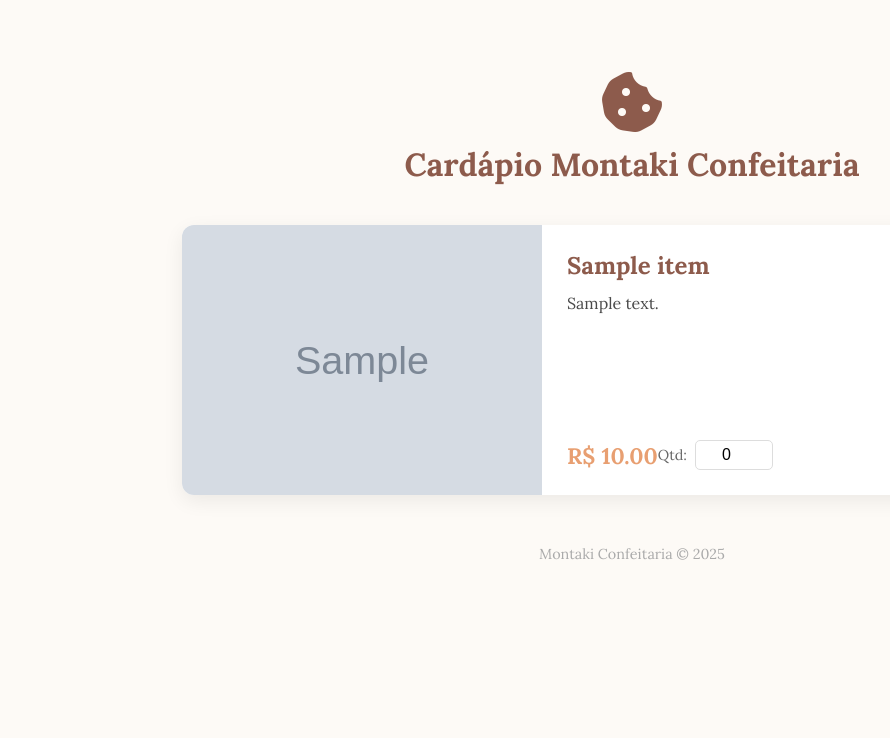
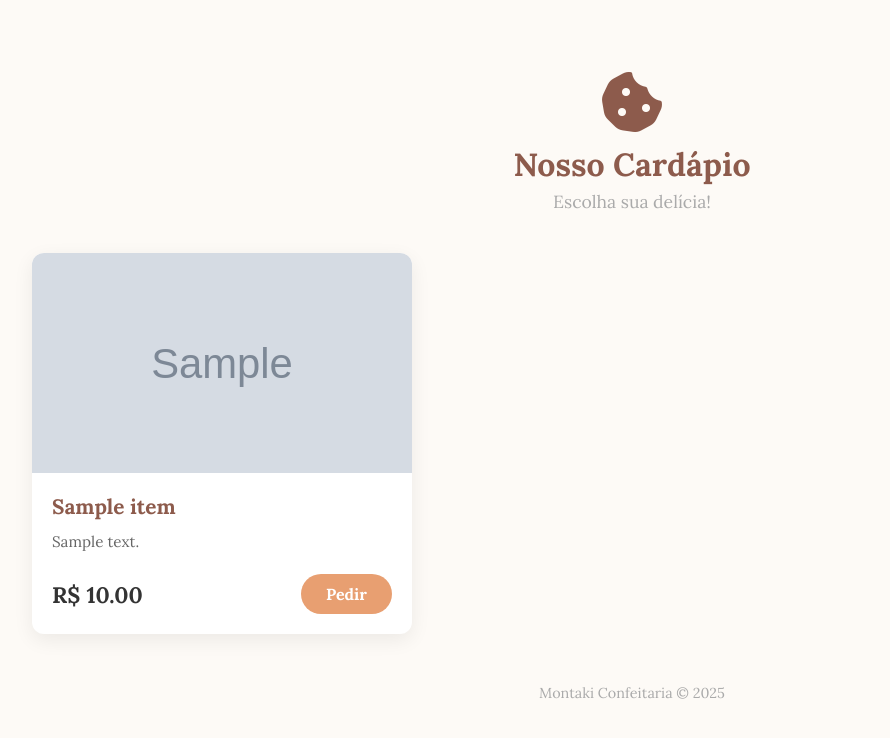
Before and after one commit to alexsvl2/montaki_agenda, a Flask app: page /cardapio/publico in a window 1280 px wide. Shown: the top 738 px of the page, without its empty margins (8-898 px from the left). Run offline with Flask 3, Linux system fonts and the light colour scheme; tables that the repository leaves empty hold one stand-in row (values such as "Sample post"); grey boxes marked "Sample" are stand-in pictures.

Commit message:
Redesenha a página do cardápio público com layout de cards

```diff
--- a/static/css/style.css
+++ b/static/css/style.css
@@ -499,6 +499,126 @@ input:checked + .slider:before {
     font-size: 1.2em;
 }
 
+/* ================================================== */
+/* === NOVOS ESTILOS PARA CARDÁPIO PÚBLICO (CARDS) === */
+/* ================================================== */
+
+.public-menu-body {
+    background-color: #fdfaf6;
+    font-family: 'Lora', serif;
+    color: #4a4a4a;
+}
+
+.public-menu-container {
+    width: 100%;
+    max-width: 1200px;
+    margin: 40px auto;
+    padding: 20px;
+}
+
+.public-menu-header {
+    text-align: center;
+    margin-bottom: 40px;
+}
+
+.public-menu-header .logo-icon {
+    font-size: 4em;
+    color: #8d5b4c;
+}
+
+.public-menu-header h1 {
+    color: #8d5b4c;
+    margin: 10px 0 5px 0;
+}
+
+.public-menu-header p {
+    font-size: 1.1em;
+    color: #aaa;
+    margin: 0;
+}
+
+.cardapio-grid-publico {
+    display: grid;
+    /* Cria colunas que se ajustam, com um tamanho mínimo de 300px */
+    grid-template-columns: repeat(auto-fill, minmax(300px, 1fr));
+    gap: 30px;
+}
+
+.item-card-publico {
+    background-color: #fff;
+    border-radius: 12px;
+    box-shadow: 0 6px 20px rgba(0,0,0,0.07);
+    overflow: hidden;
+    display: flex;
+    flex-direction: column; /* Coloca a imagem em cima e o texto embaixo */
+    transition: transform 0.2s, box-shadow 0.2s;
+}
+.item-card-publico:hover {
+    transform: translateY(-5px);
+    box-shadow: 0 10px 25px rgba(0,0,0,0.1);
+}
+
+.item-photo-publico {
+    width: 100%;
+    height: 220px; /* Altura fixa para a imagem */
+    object-fit: cover; /* Garante que a imagem preencha o espaço sem distorcer */
+}
+
+.item-details-publico {
+    padding: 20px;
+    display: flex;
+    flex-direction: column;
+    flex-grow: 1; /* Faz esta área crescer para ocupar o espaço */
+}
+
+.item-details-publico h3 {
+    margin: 0 0 10px 0;
+    color: #8d5b4c;
+    font-size: 1.3em;
+}
+
+.item-details-publico p {
+    margin: 0 0 20px 0;
+    font-size: 0.95em;
+    line-height: 1.6;
+    flex-grow: 1; /* Empurra o rodapé para o final do card */
+    color: #666;
+}
+
+.item-footer-publico {
+    display: flex;
+    justify-content: space-between;
+    align-items: center;
+    margin-top: auto; /* Garante que o rodapé fique no final */
+}
+
+.item-price-publico {
+    font-size: 1.4em;
+    font-weight: bold;
+    color: #333;
+}
+
+.btn-pedir {
+    background-color: #e89f71;
+    color: white;
+    padding: 10px 25px;
+    border-radius: 20px;
+    text-decoration: none;
+    font-weight: bold;
+    transition: background-color 0.2s;
+}
+
+.btn-pedir:hover {
+    background-color: #d18e64;
+}
+
+.public-menu-footer {
+    text-align: center;
+    margin-top: 50px;
+    color: #aaa;
+    font-size: 0.9em;
+}
+
 /* MOBILE */
 @media (max-width: 768px) {
     /* ... (outras regras mobile) ... */
--- a/templates/cardapio_publico.html
+++ b/templates/cardapio_publico.html
@@ -12,22 +12,20 @@
     <div class="public-menu-container">
         <header class="public-menu-header">
             <i class="fas fa-cookie-bite logo-icon"></i>
-            <h1>Cardápio Montaki Confeitaria</h1>
+            <h1>Nosso Cardápio</h1>
+            <p>Escolha sua delícia!</p>
         </header>
 
-        <main class="public-menu-grid">
+        <main class="cardapio-grid-publico">
             {% for item in itens %}
-            <div class="public-item-card">
-                <img src="{{ url_for('static', filename='uploads/' + item.foto if item.foto else 'https://via.placeholder.com/400x300.png?text=Montaki') }}" alt="{{ item.nome }}" class="public-item-photo">
-                <div class="public-item-details">
+            <div class="item-card-publico">
+                <img src="{{ url_for('static', filename='uploads/' + item.foto if item.foto else 'https://via.placeholder.com/400x300.png?text=Montaki') }}" alt="{{ item.nome }}" class="item-photo-publico">
+                <div class="item-details-publico">
                     <h3>{{ item.nome }}</h3>
                     <p>{{ item.descricao }}</p>
-                    <div class="public-item-footer">
-                        <span class="public-item-price">R$ {{ "%.2f"|format(item.valor|float) }}</span>
-                        <div class="quantity-selector">
-                            <label for="item-{{ item.id }}">Qtd:</label>
-                            <input type="number" id="item-{{ item.id }}" class="item-quantity" data-nome="{{ item.nome }}" min="0" value="0" step="1">
-                        </div>
+                    <div class="item-footer-publico">
+                        <span class="item-price-publico">R$ {{ "%.2f"|format(item.valor|float) }}</span>
+                        <a href="{{ url_for('fazer_pedido', item_id=item.id) }}" class="btn-pedir">Pedir</a>
                     </div>
                 </div>
             </div>
@@ -39,13 +37,5 @@
         </footer>
     </div>
 
-    <div id="whatsapp-cart" class="whatsapp-cart" style="display: none;">
-        <span id="cart-summary">Seu pedido está vazio</span>
-        <button id="btn-send-whatsapp" class="button-whatsapp">
-            <i class="fab fa-whatsapp"></i> Enviar Pedido
-        </button>
-    </div>
-
-    <script src="{{ url_for('static', filename='js/cardapio_publico.js') }}"></script>
 </body>
 </html>
```
